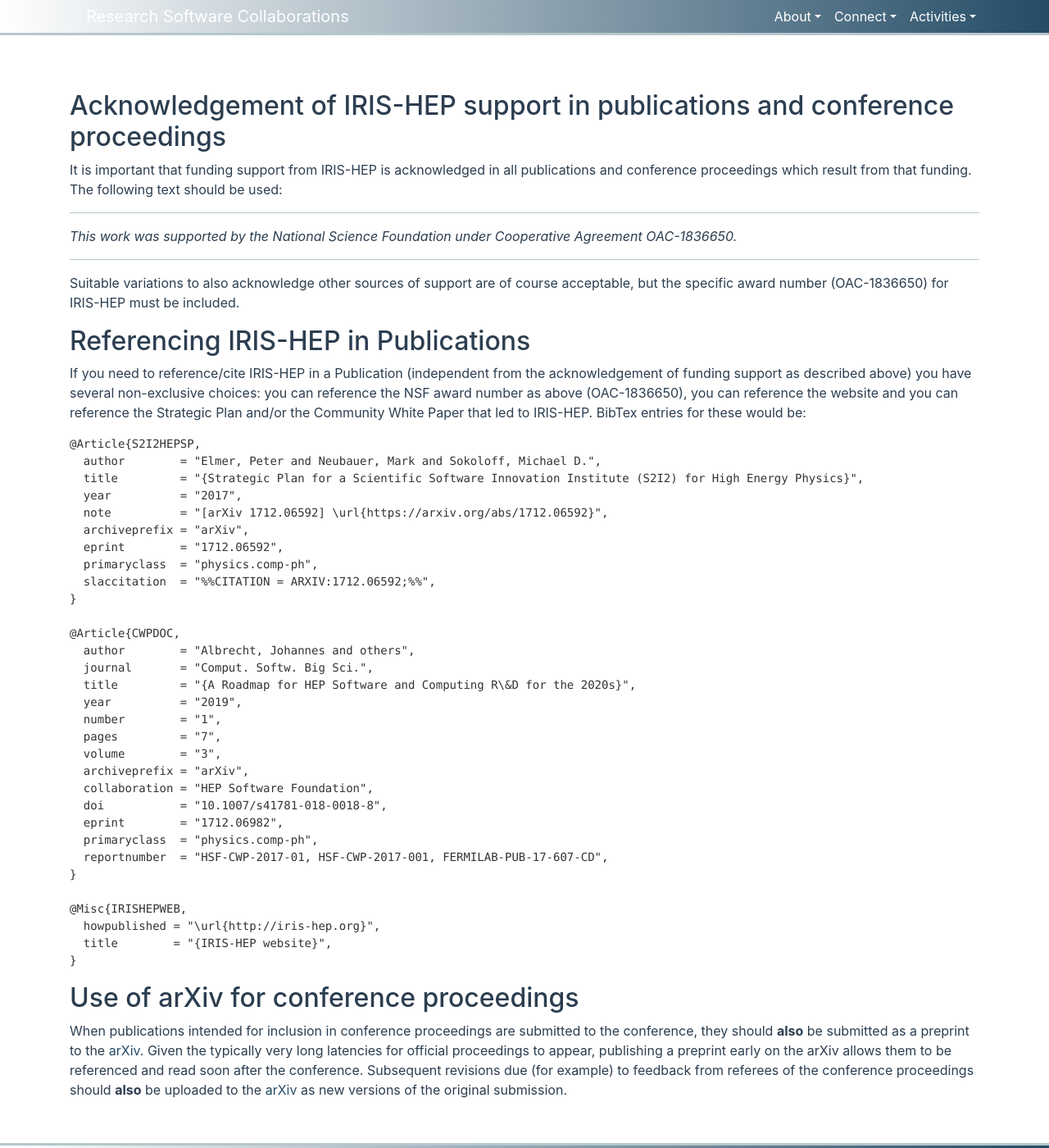
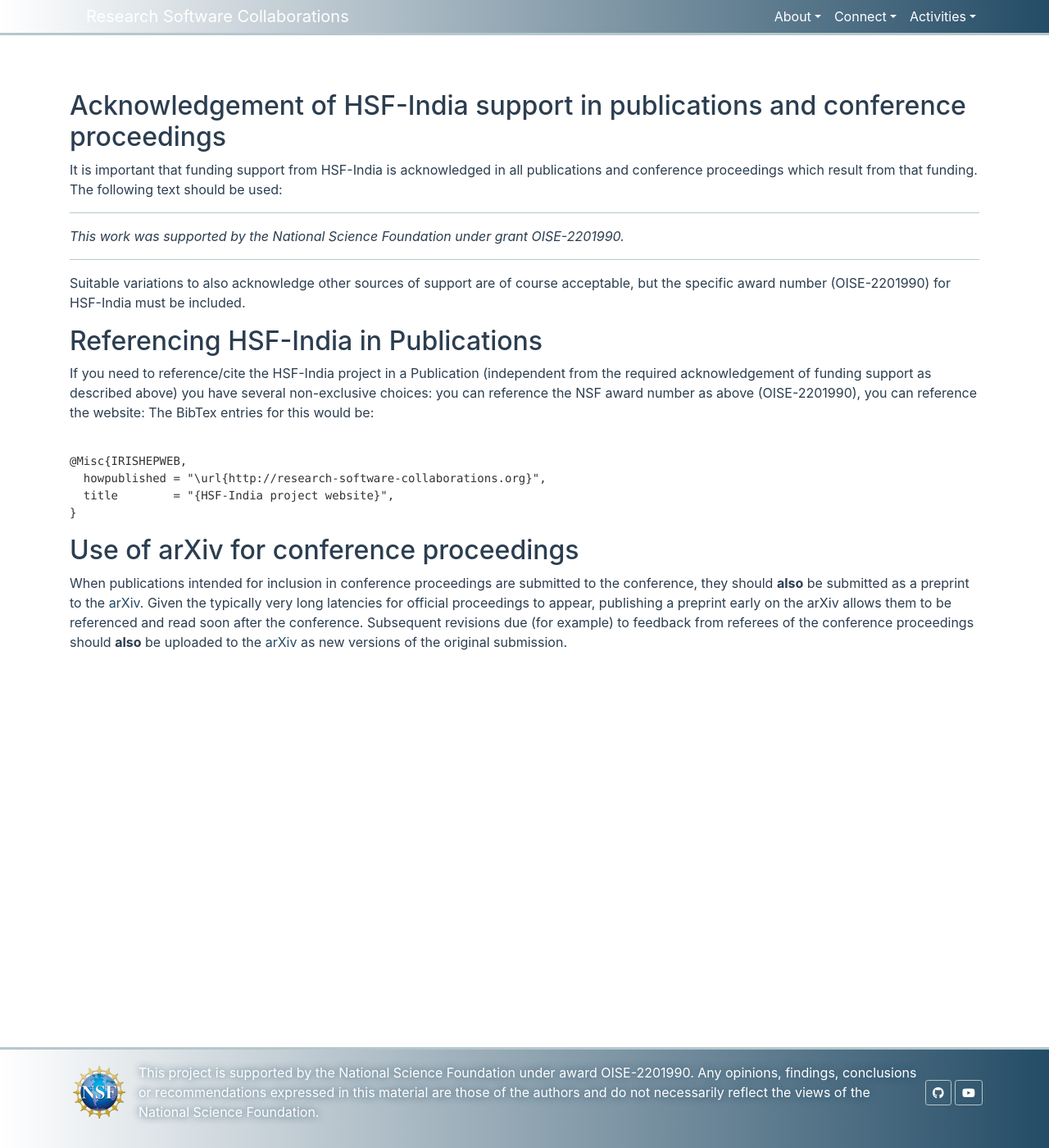
Before and after one commit to research-software-collaborations/research-software-collaborations.github.io, a Jekyll site: the page built from pages/docs/acknowledgements.md, in a window 1280 px wide and 1400 px high. Shown: the whole window at 82% size. Built offline with Jekyll 4.4.1, drawn with Linux system fonts in a browser that asks for light colours; cached includes are drawn as plain includes.

Commit message:
update for HSF-India

````diff
--- a/pages/docs/acknowledgements.md
+++ b/pages/docs/acknowledgements.md
@@ -1,65 +1,40 @@
 ---
 permalink: /docs/acknowledgements.html
 layout: default
-title: Acknowledging IRIS-HEP in publications
+title: Acknowledging HSF-India in publications
 pagetype: doc
 ---
 
 
-## Acknowledgement of IRIS-HEP support in publications and conference proceedings
+## Acknowledgement of HSF-India support in publications and conference proceedings
 
-It is important that funding support from IRIS-HEP is acknowledged in all
+It is important that funding support from HSF-India is acknowledged in all
 publications and conference proceedings which result from that funding.
 The following text should be used:
 
 ---
 
-*This work was supported by the National Science Foundation under Cooperative Agreement OAC-1836650.*
+*This work was supported by the National Science Foundation under grant OISE-2201990.*
 
 ---
 
 Suitable variations to also acknowledge other sources of support are of
-course acceptable, but the specific award number (OAC-1836650) for IRIS-HEP
+course acceptable, but the specific award number (OISE-2201990) for HSF-India
 must be included.
 
-## Referencing IRIS-HEP in Publications
+## Referencing HSF-India in Publications
 
-If you need to reference/cite IRIS-HEP in a Publication (independent from the acknowledgement of funding
-support as described above) you have several non-exclusive choices: you can reference the NSF award number
-as above (OAC-1836650), you can reference the website and you can reference the Strategic Plan and/or
-the Community White Paper that led to IRIS-HEP. BibTex entries for these would be:
+If you need to reference/cite the HSF-India project in a Publication
+(independent from the required acknowledgement of funding support as
+described above) you have several non-exclusive choices: you can reference
+the NSF award number as above (OISE-2201990), you can reference the website:
+The BibTex entries for this would be:
 
 ```
-@Article{S2I2HEPSP,
-  author        = "Elmer, Peter and Neubauer, Mark and Sokoloff, Michael D.",
-  title         = "{Strategic Plan for a Scientific Software Innovation Institute (S2I2) for High Energy Physics}",
-  year          = "2017",
-  note          = "[arXiv 1712.06592] \url{https://arxiv.org/abs/1712.06592}",
-  archiveprefix = "arXiv",
-  eprint        = "1712.06592",
-  primaryclass  = "physics.comp-ph",
-  slaccitation  = "%%CITATION = ARXIV:1712.06592;%%",
-}
-
-@Article{CWPDOC,
-  author        = "Albrecht, Johannes and others",
-  journal       = "Comput. Softw. Big Sci.",
-  title         = "{A Roadmap for HEP Software and Computing R\&D for the 2020s}",
-  year          = "2019",
-  number        = "1",
-  pages         = "7",
-  volume        = "3",
-  archiveprefix = "arXiv",
-  collaboration = "HEP Software Foundation",
-  doi           = "10.1007/s41781-018-0018-8",
-  eprint        = "1712.06982",
-  primaryclass  = "physics.comp-ph",
-  reportnumber  = "HSF-CWP-2017-01, HSF-CWP-2017-001, FERMILAB-PUB-17-607-CD",
-}
 
 @Misc{IRISHEPWEB,
-  howpublished = "\url{http://iris-hep.org}",
-  title        = "{IRIS-HEP website}",
+  howpublished = "\url{http://research-software-collaborations.org}",
+  title        = "{HSF-India project website}",
 }
 ```
 
````
